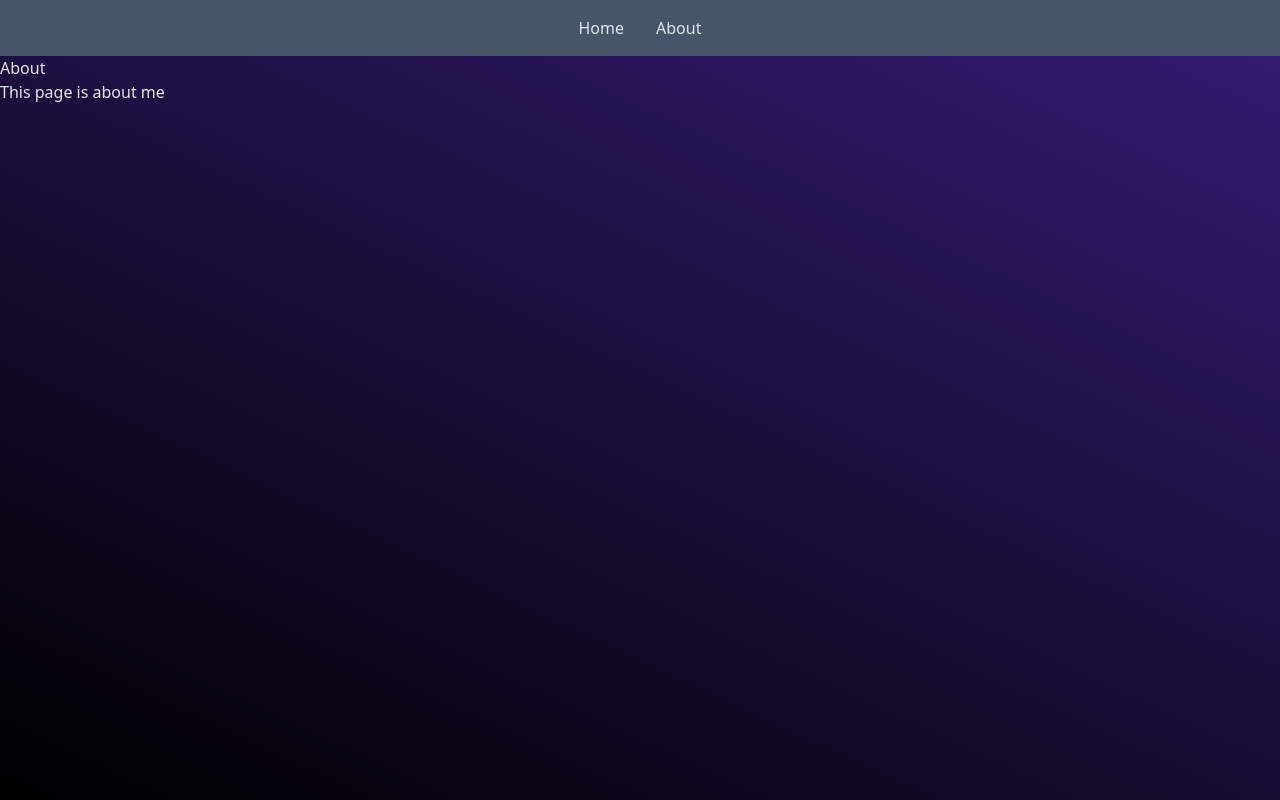
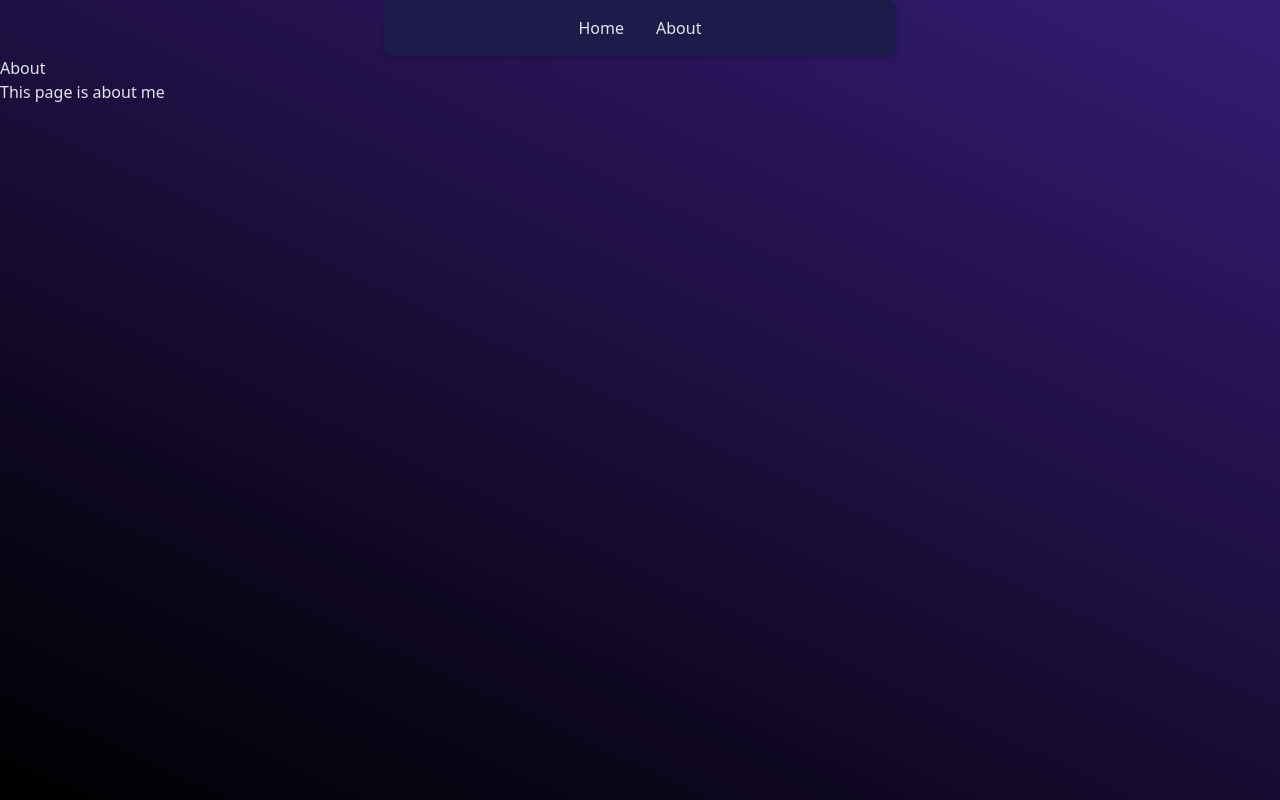
Before and after one commit to JimzSnowby/snowby-blog, a React (Vite) app: page /snowby-blog/about in a window 1280 px wide. Built offline with nearby package versions, Linux system fonts and the light colour scheme.

Commit message:
Improved menu bar

```diff
--- a/index.html
+++ b/index.html
@@ -5,7 +5,7 @@
     <link rel="icon" type="image/svg+xml" href="/vite.svg" />
     <meta name="viewport" content="width=device-width, initial-scale=1.0" />
     <link href="./src/index.css" rel="stylesheet">
-    <title>Vite + React</title>
+    <title>James' Blog</title>
   </head>
   <body class="min-h-screen bg-custom-gradient text-cobalt-blue-text">
     <div id="root"></div>
--- a/src/components/Articles.jsx
+++ b/src/components/Articles.jsx
@@ -47,7 +47,7 @@ function Articles() {
         >
           {/* Glowing gradient border */}
           <div
-            className="absolute -inset-1 bg-gradient-to-r from-blue-500 to-purple-500 rounded-lg blur opacity-25 group-hover:opacity-100 transition duration-1000 group-hover:duration-500"
+            className="absolute -inset-1 bg-gradient-to-r from-blue-500 to-yellow-500 rounded-lg blur opacity-25 group-hover:opacity-100 transition duration-1000 group-hover:duration-500"
           ></div>
 
           {/* Main content */}
--- a/src/components/Menu.jsx
+++ b/src/components/Menu.jsx
@@ -10,7 +10,7 @@ import { Link } from "react-router-dom";
  */
 function Menu() {
   return (
-    <nav className="bg-slate-600 text-cobalt-blue-text p-4">
+    <nav className="bg-indigo-950 text-cobalt-blue-text p-4 rounded-lg mx-auto max-w-lg shadow-md">
       <ul className="flex justify-center space-x-8">
         <li>
           <Link to="snowby-blog/" className="hover:text-gray-300">
```
Lines whose indentation alone changed are shown as unchanged.
